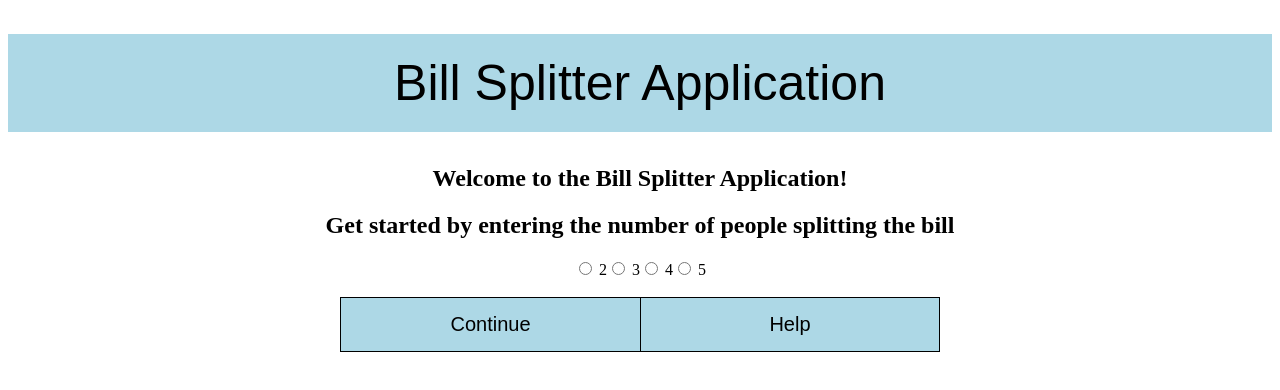
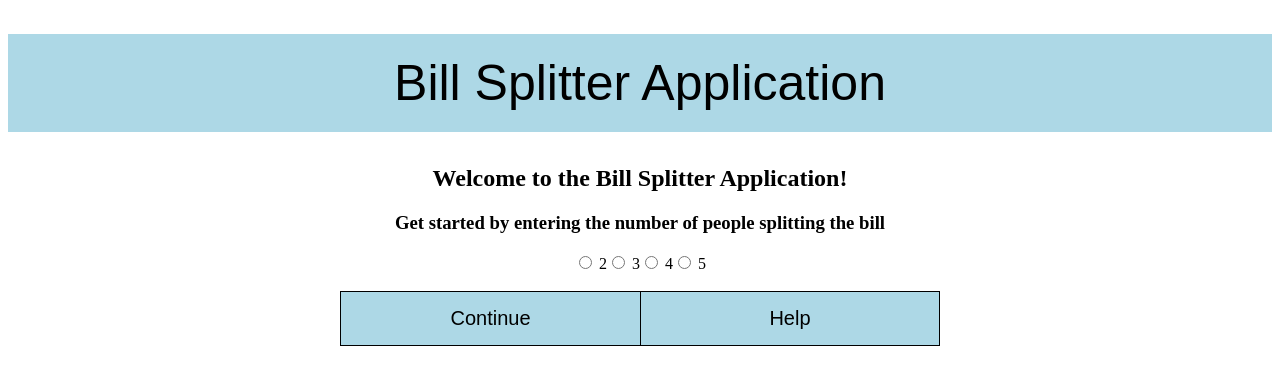
Before and after one commit to 2Jasonlee2/Bill_Splitter_App, a React (Create React App) app: page /#/ in a window 1280 px wide. Shown: the top 390 px of the page. Built offline with nearby package versions, Linux system fonts and the light colour scheme.

Commit message:
added description

```diff
--- a/src/components/MainController.js
+++ b/src/components/MainController.js
@@ -1,3 +1,9 @@
+/**
+ * The main component of the web app. I set up all of the routes here
+ * with the start of the app leading to the "Start" component. If another
+ * route is triggered will show here.
+ */
+
 import React from "react"
 import { Route, HashRouter } from "react-router-dom"
 
--- a/src/components/mainComponents/Distribution.js
+++ b/src/components/mainComponents/Distribution.js
@@ -1,3 +1,9 @@
+/**
+ * After the user has inputted all information, This final screen will
+ * display each person again and show the total amount that each person
+ * needs to pay.
+ */
+
 import React from "react"
 import { NavLink } from "react-router-dom"
 import FinalPerson from "./FinalPerson.js"
--- a/src/components/mainComponents/Start.js
+++ b/src/components/mainComponents/Start.js
@@ -1,3 +1,9 @@
+/**
+ * The start screen of the main component. Allows user to choose the num of
+ * people splitting the bill and also input names of each person. The data is
+ * carried to the "Prices" component
+ */
+
 import React from "react"
 import  { NavLink } from "react-router-dom"
 
@@ -46,7 +52,7 @@ class Start extends React.Component {
         return (
             <div>
                 <h2>Welcome to the Bill Splitter Application!</h2>
-                <h2>Get started by entering the number of people splitting the bill</h2>
+                <h3>Get started by entering the number of people splitting the bill</h3>
                 <form>
                     <label>
                         <input type="radio"
@@ -83,7 +89,7 @@ class Start extends React.Component {
                     <br />
 
                 {/** If # people have been entered show table to input names */}
-                {this.state.countPeople === "" ? null : <h2>Enter the people's names below</h2>}
+                {this.state.countPeople === "" ? null : <h3>Enter the people's names below</h3>}
                 {this.genNameFields()}
                 </form>
 
--- a/src/index.js
+++ b/src/index.js
@@ -1,3 +1,7 @@
+/**
+ * Loads App component to the index.html sheet
+ */
+
 import React from "react"
 import ReactDOM from "react-dom"
 import App from "./App.js"
```
Also changed, not shown: src/components/mainComponents/Prices.js (+7 -0 lines), src/components/mainComponents/Tax_Tip.js (+7 -0 lines).
